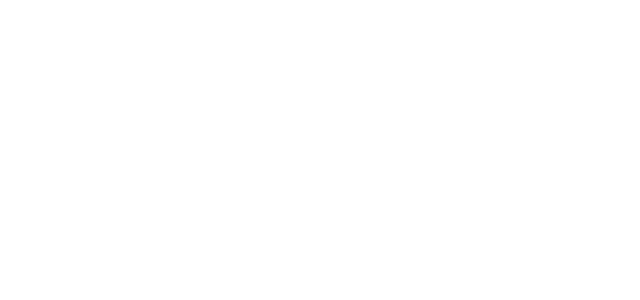
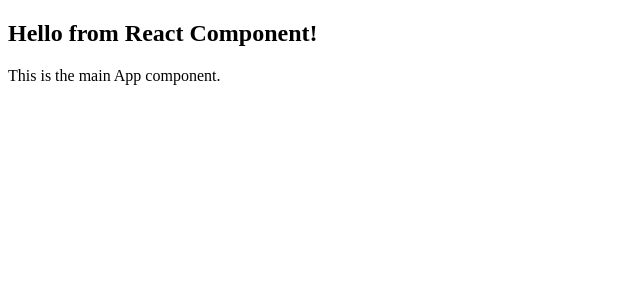
Before and after one commit to nk-on/Icare-Bootcamp, a React (Vite) app: page / in a window 1280 px wide. Shown: the top 300 px of the page, without its empty margins (0-640 px from the left). Built offline with nearby package versions, Linux system fonts and the light colour scheme.

Commit message:
Creating first react component at icare bootcamp

```diff
--- a/src/App.tsx
+++ b/src/App.tsx
@@ -1,9 +1,11 @@
 import './App.css'
-
+import Hello from './Hello'
 function App() {
 
   return (
     <>
+     <Hello />
+     <p>This is the main App component.</p>
     </>
   )
 }
--- /dev/null
+++ b/src/Hello.tsx
@@ -0,0 +1,8 @@
+function Hello(){
+    return (
+        <div>
+            <h2>Hello from React Component!</h2>
+        </div>
+    )
+};
+export default Hello;
```
